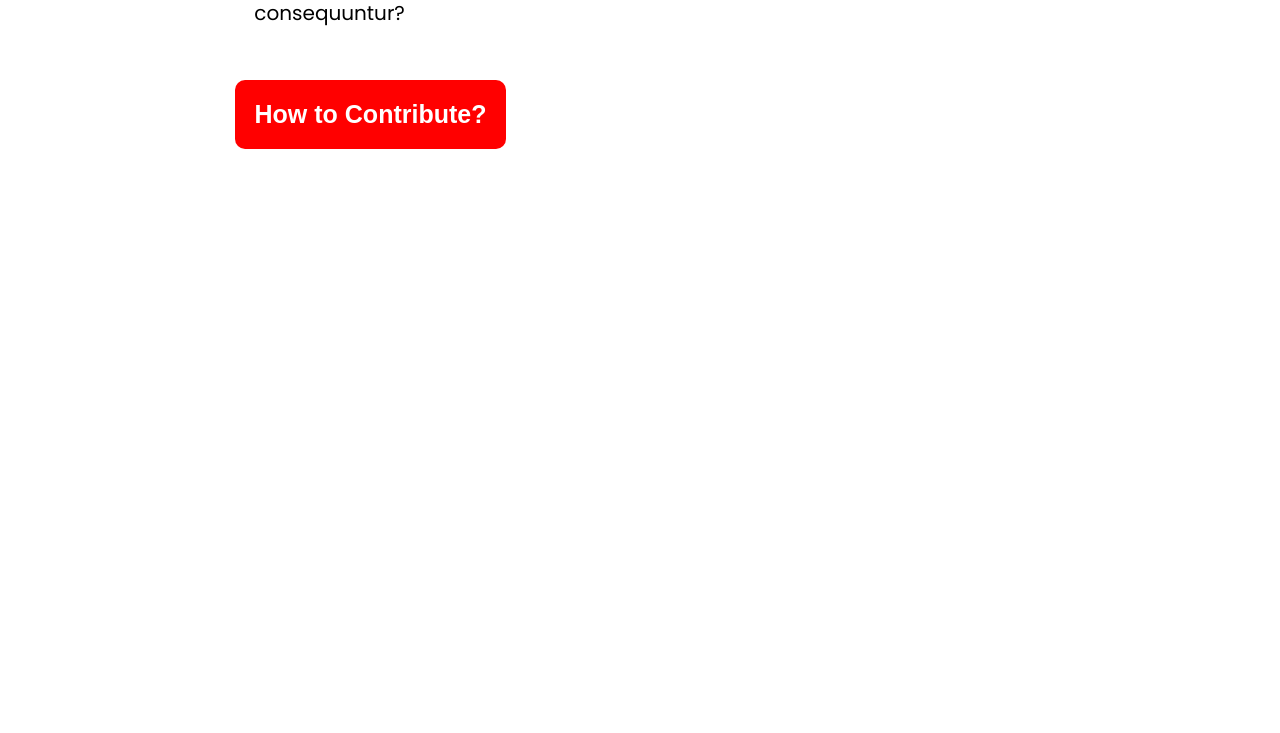
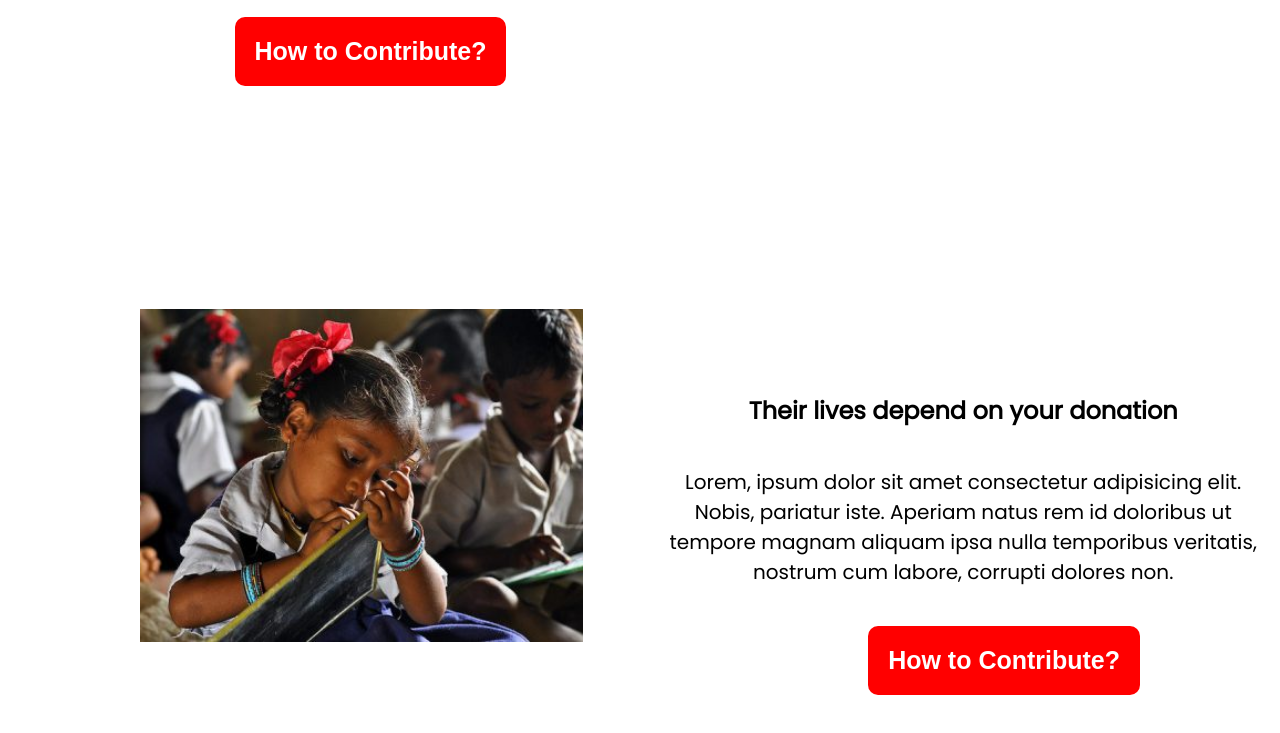
Before and after one commit to rayhansifat/Donation-website, a plain HTML site: page index.html in a window 1280 px wide. Shown: the part 4557-5290 px from the top of the page. Before the commit the page ends 4930 px from the top, so only its background shows below. Drawn offline with Linux system fonts and the light colour scheme.

Commit message:
seven sec done

```diff
--- a/index.html
+++ b/index.html
@@ -137,6 +137,27 @@
         </div>
     </div>
 </section>
+<!-- sixth section work end here -->
+
+<!-- seventh section work start here -->
+<section>
+    <div class="seven"> <!-- calling -->
+        <div class="seven-1">
+            <img src="images/23.jpg" alt="">
+        </div>
+        <div class="seven-1">
+            <h1>
+                Their lives depend on your donation
+            </h1>
+            <p>
+                Lorem, ipsum dolor sit amet consectetur adipisicing elit. Nobis, pariatur iste. Aperiam natus rem id doloribus ut tempore magnam aliquam ipsa nulla temporibus veritatis, nostrum cum labore, corrupti dolores non.
+            </p>
+            <button>How to Contribute?</button>
+        </div>
+    </div>
+    </section>
+    <!-- seventh section work end here -->
+
 
 </body>
 </html>
--- a/style.css
+++ b/style.css
@@ -182,7 +182,7 @@ background-position: 50% 50px;
 }
 .fourth-1 button{
     margin-left: 35%;
-    margin-bottom: 5%;
+    margin-bottom: 3%;
     align-items: center;
     text-align: center;
     border: none;
@@ -206,7 +206,7 @@ background-position: 50% 50px;
     padding-top: 20%;
 }
 .fifth p{
-    padding: 5%;
+    padding: 3%;
 }
 .fifth-1{
     width: 100%;
@@ -242,7 +242,7 @@ background-position: 50% 50px;
     padding-top: 18%;
 }
 .six p{
-    padding: 5%;
+    padding: 3%;
 }
 .six-1{
     width: 100%;
@@ -267,3 +267,38 @@ background-position: 50% 50px;
     font-weight: 600;
 }
 /* sixth section work end here  */
+
+/* <!-- seven section work start here --> */
+.seven{
+    display: flex;
+    margin-bottom: 15%;
+    padding-left: 1%;
+}
+.seven h1{
+    text-align: center;
+    padding-top: 10%;
+}
+.seven p{
+    padding: 3%;
+}
+.seven-1{
+    width: 100%;
+}
+.seven-1 img{
+    width: 70%;
+    padding-left: 20%;
+}
+.seven-1 button{
+    margin-left: 35%;
+    margin-bottom: 5%;
+    align-items: center;
+    text-align: center;
+    border: none;
+    background-color:red;
+    padding: 20px 20px;
+    border-radius: 10px;
+    color: white;
+    font-size: 25px;
+    font-weight: 600;
+}
+/* seven section work end here */
```
